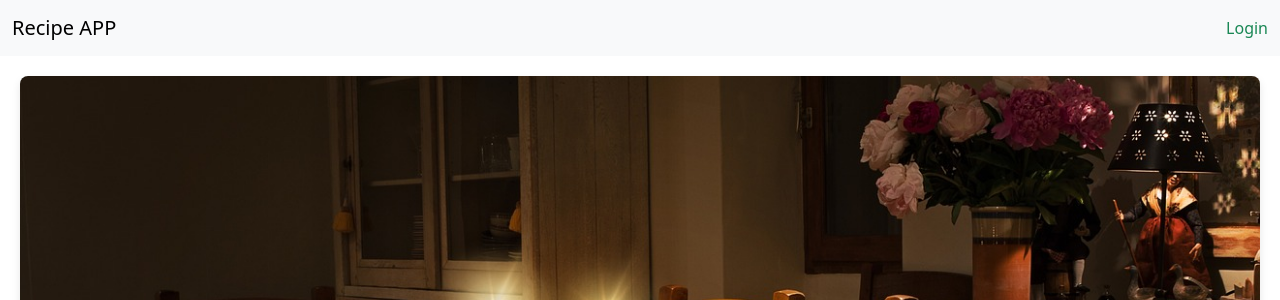
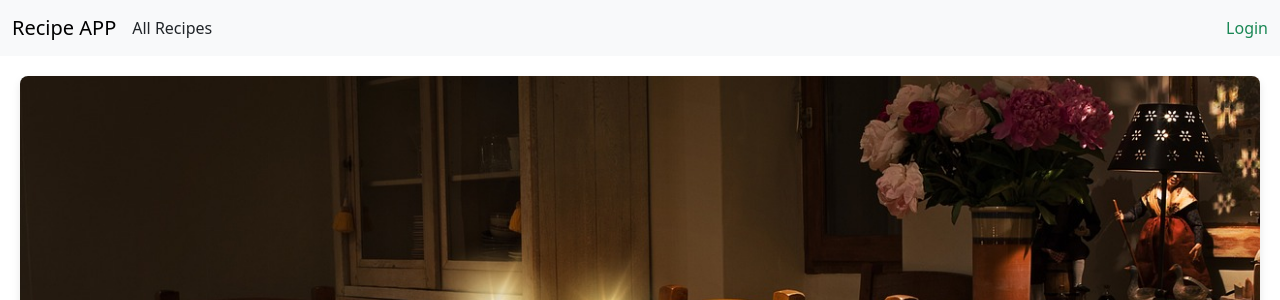
Before and after one commit to disreal48/django-recipe-app, a Django app: page / in a window 1280 px wide. Shown: the top 300 px of the page. Run offline with Django 5.2, Linux system fonts and the light colour scheme.

Commit message:
added All Recipes NavbarLink

```diff
--- a/apps/core/templates/base.html
+++ b/apps/core/templates/base.html
@@ -30,6 +30,7 @@
     <nav class="navbar navbar-expand-lg navbar-light bg-light">
       <div class="container-fluid ">
         <a class="navbar-brand " href="{%url 'recipes:home' %}">Recipe APP</a>
+        <a class="nav-link" href="{%url 'recipes:recipes_list' %}">All Recipes</a>
         <div class="collapse navbar-collapse justify-content-end" id="navbarSupportedContent">
       {% if user.is_authenticated %}
         <a class="nav-link text-danger" href="{%url 'user:logout_view' %}">Logout</a>
```
